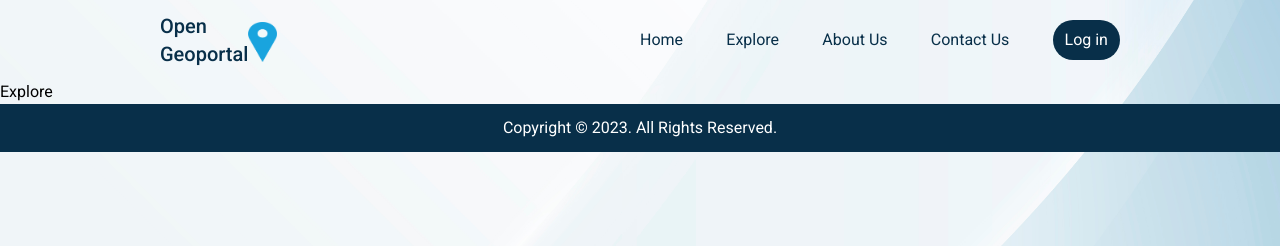
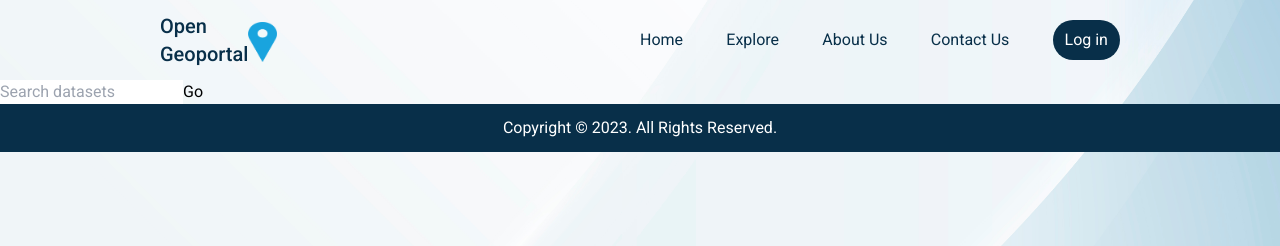
Before and after one commit to Kimberley-saka/geo_portal, a React (Vite) app: page /explore in a window 1280 px wide. Shown: the top 246 px of the page. Built offline with nearby package versions, Linux system fonts and the light colour scheme.

Commit message:
Refactor contact.jsx and explore.jsx

```diff
--- a/src/pages/contact.jsx
+++ b/src/pages/contact.jsx
@@ -4,16 +4,6 @@ import validator from "validator";
 
 
 export default function ContactUsPage() {
-  const [message, setMessage] = useState("");
-  const validateEmail = (e) => {
-    var email = e.target.value;
-
-    if (validator.isEmail(email)) {
-      setMessage("")
-    } else {
-      setMessage("Please, enter valid email")
-    }
-  }
 
     return(
       <div className="flex flex-col justify-center px-8 md:px-24 md:my-16 md:flex-row">
--- a/src/pages/explore.jsx
+++ b/src/pages/explore.jsx
@@ -1,5 +1,21 @@
 export default function ExplorePage() {
-  return(<>
-  Explore
-  </>)
+
+  const getDatasets = () => {
+
+  }
+  return(
+    <div className="flex flex-row">
+      <div className="flex">
+        <form onSubmit={getDatasets}>
+          <input placeholder="Search datasets"></input>
+          <button type="submit">Go</button>
+        </form>
+      </div>
+
+      <div id="map">
+
+      </div>
+
+    </div>
+    )
 }
```
